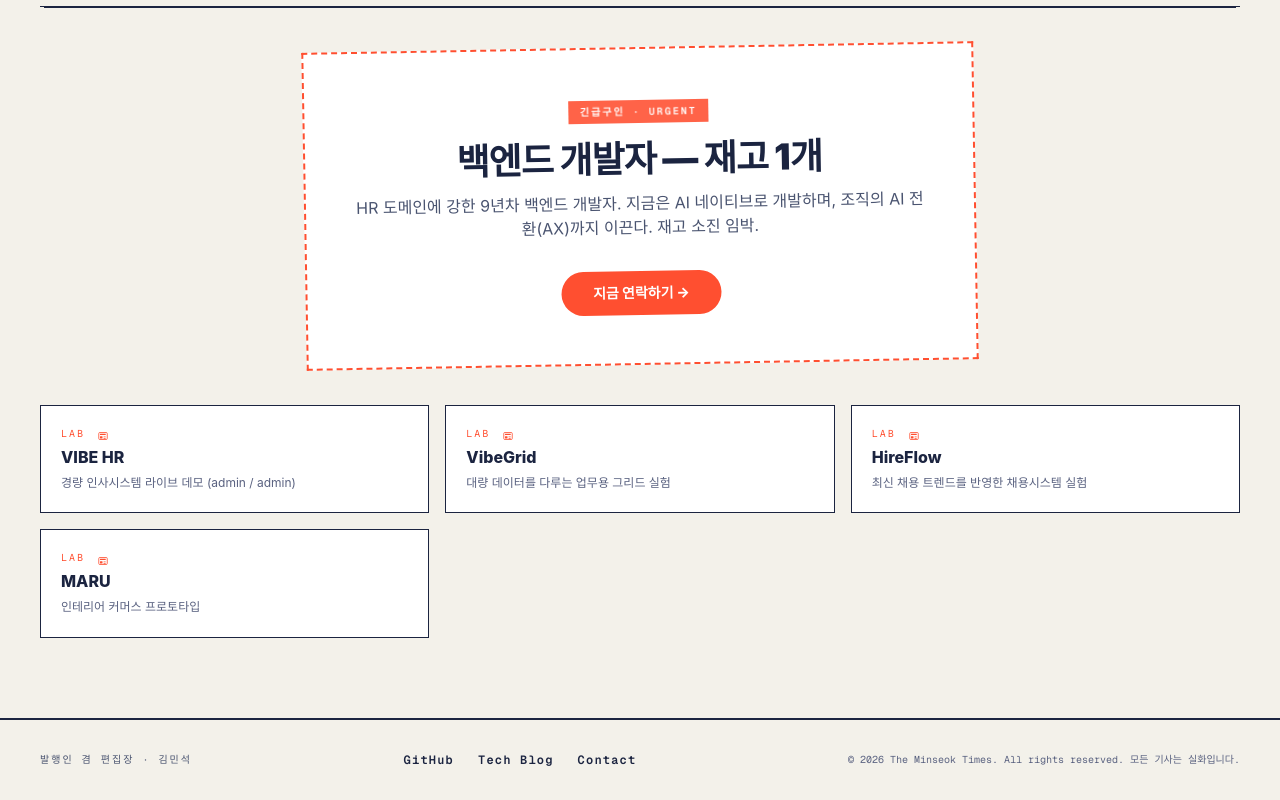
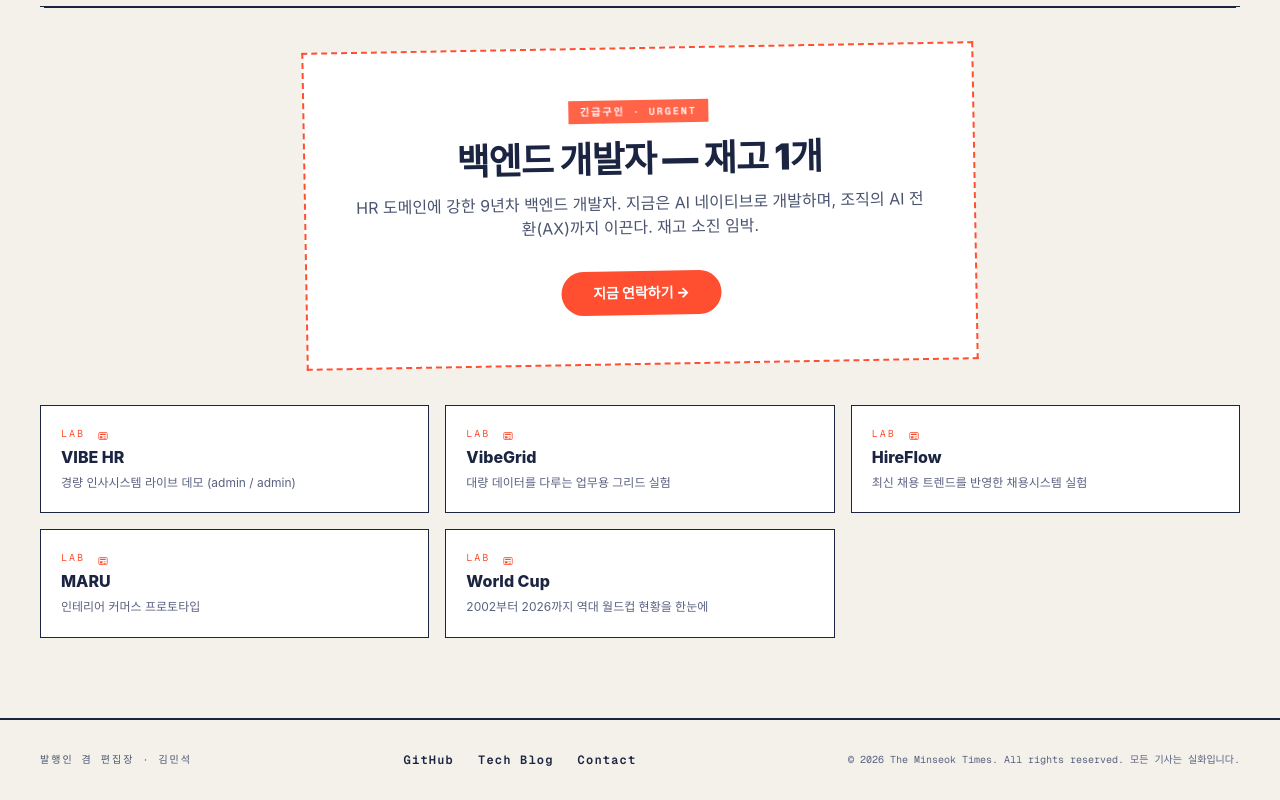
Before and after one commit to qoxmfaktmxj/landing-minseok91, a Next.js app: page / in a window 1280 px wide. Shown: the part 3050-3850 px from the top of the page. Built offline with nearby package versions, Linux system fonts and the light colour scheme; a web font is replaced by a local one.

Commit message:
feat: add World Cup tracker to LAB section
2002~2026 월드컵 현황 데모를 worldcup.minseok91.cloud 링크로 추가.

Co-Authored-By: Claude Opus 4.8 (1M context) <noreply@anthropic.com>

```diff
--- a/src/data/siteContent.ts
+++ b/src/data/siteContent.ts
@@ -157,6 +157,12 @@ export const labAds: LabAd[] = [
     description: "인테리어 커머스 프로토타입",
     href: "https://shop.minseok91.cloud/",
   },
+  {
+    id: "worldcup",
+    name: "World Cup",
+    description: "2002부터 2026까지 역대 월드컵 현황을 한눈에",
+    href: "https://worldcup.minseok91.cloud/",
+  },
 ];
 
 export const colophon = {
```
